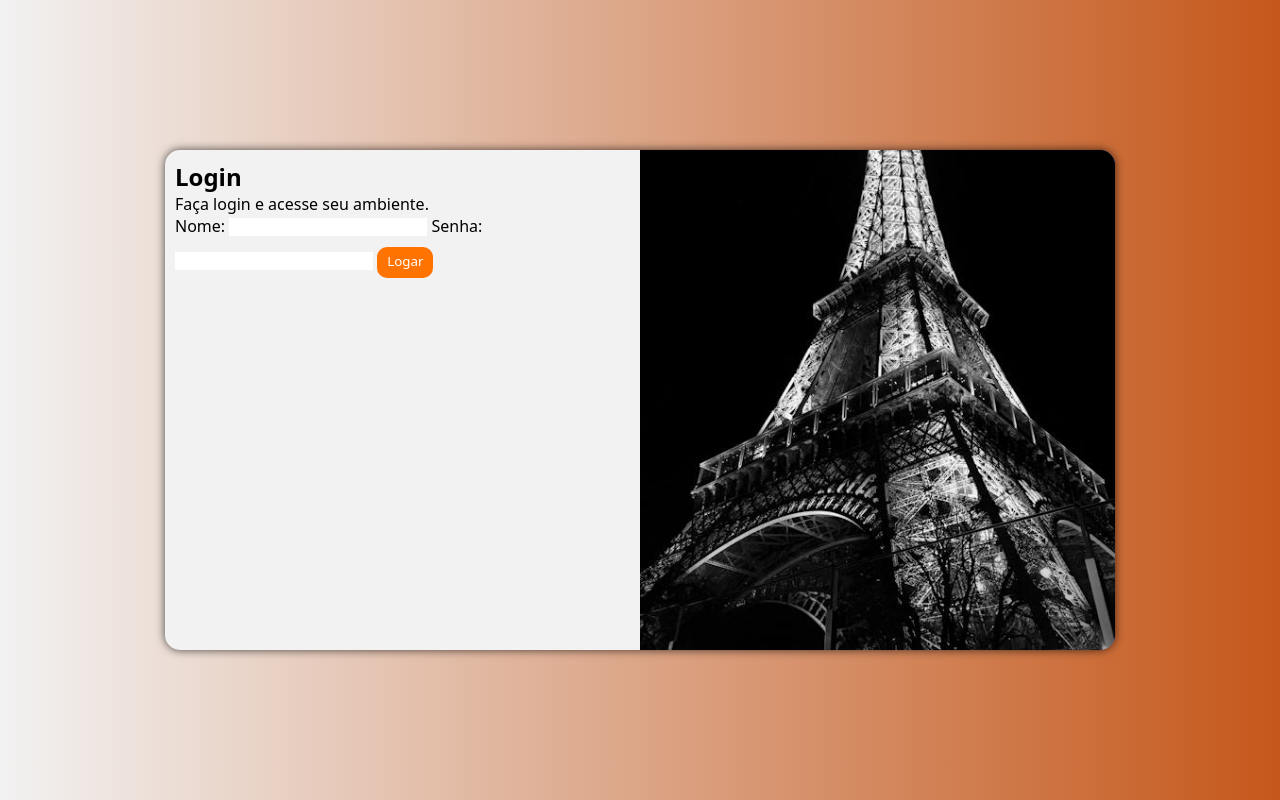
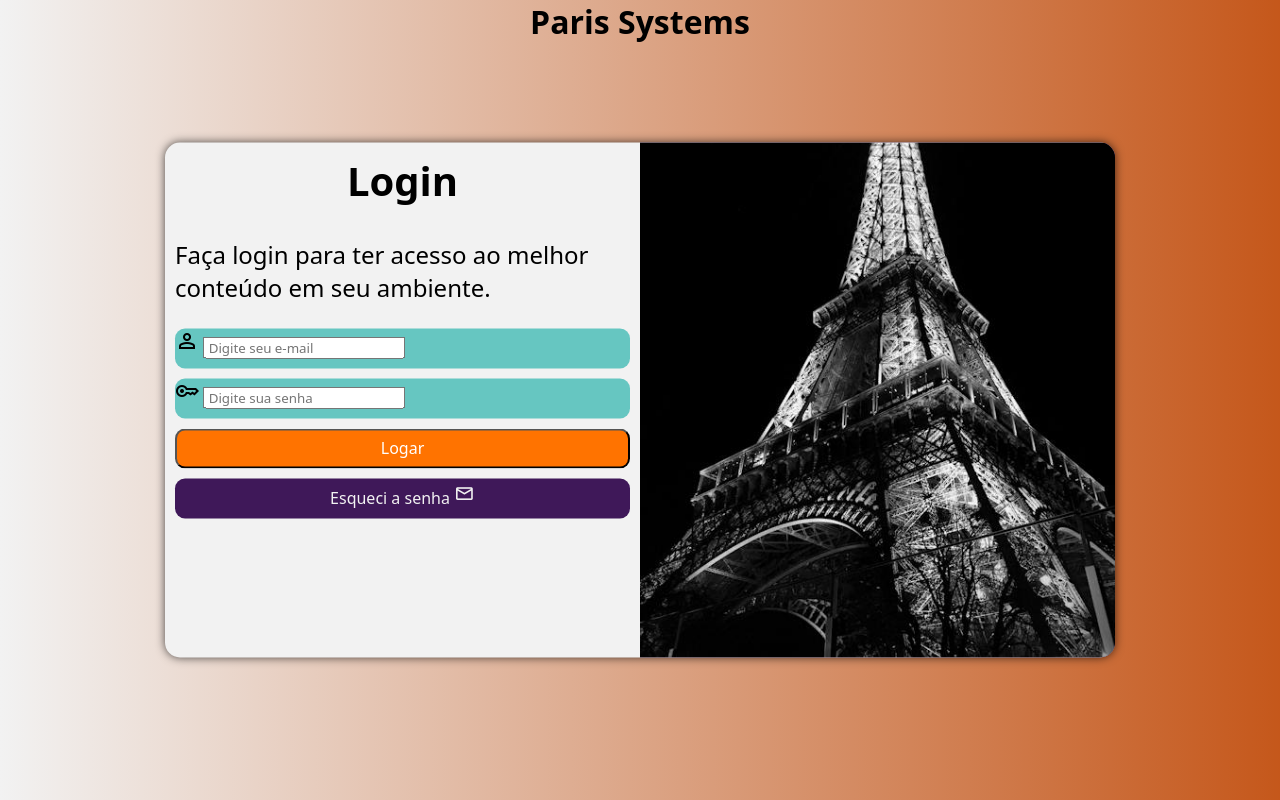
Before and after one commit to LuisHenque/projeto-login, a plain HTML site: page index.html in a window 1280 px wide. Drawn offline with nearby package versions, Linux system fonts and the light colour scheme.

Commit message:
Formatando as telas de login

```diff
--- a/index.html
+++ b/index.html
@@ -5,10 +5,13 @@
     <meta name="viewport" content="width=device-width, initial-scale=1.0">
     <link rel="stylesheet" href="style/style.css">
     <link rel="stylesheet" href="style/style-mq.css">
+    <link rel="stylesheet" href="https://fonts.googleapis.com/css2?family=Material+Symbols+Outlined:opsz,wght,FILL,GRAD@20..48,100..700,0..1,-50..200" />
     <title>Login</title>
 </head>
 <body>
-    <header></header>
+    <header>
+        <h1>Paris Systems</h1>
+    </header>
     <main>
         <section id="login">
             <div id="imagemLogin">
@@ -16,13 +19,27 @@
             </div>
             <div id="formLogin">
                 <h1>Login</h1>
-                <p>Faça login e acesse seu ambiente.</p>
-                <form action="login.html" method="post">
-                    <label for="iNome">Nome:</label>
-                    <input type="text" name="nome" id="iNome">
-                    <label for="iSenha">Senha: </label>
-                    <input type="password" name="senha" id="iSenha">
-                    <input id="button" type="submit" value="Logar">
+                <p>Faça login para ter acesso ao melhor conteúdo em seu ambiente.</p>
+                <form action="login.html" method="post" autocomplete="on">
+                    <div class="campo">
+                        <span class="material-symbols-outlined">
+                            person
+                            </span>
+                        <input type="email" name="login" id="iLogin" placeholder=" Digite seu e-mail" autocomplete="email" required maxlength="30">
+                        <label for="iLogin">Login</label>
+                    </div>
+                    <div class="campo">
+                        <span class="material-symbols-outlined">
+                            key
+                        </span>
+                        <input type="password" name="senha" id="iSenha" placeholder=" Digite sua senha" autocomplete="current-password" required minlength="8" maxlength="20">
+                            <label for="iSenha">Senha</label>
+                    </div>
+                    <input type="submit" value="Logar">
+                    <a class="botao" href="esqueci.html">
+                        Esqueci a senha
+                        <span class="material-symbols-outlined">mail</span>
+                    </a>
                 </form>
 
             </div>
--- a/style/style-mq.css
+++ b/style/style-mq.css
@@ -15,6 +15,14 @@
     section#login > div#formLogin {
         float: right;
         width: 70%;
+    }
+
+    div#formLogin > h1 {
+        font-size: 2em;
+        margin-bottom: 15px;
+    }
+    div#formLogin > p {
+        font-size: 1.3em;
     }
 
 }
@@ -36,4 +44,13 @@
         width: 50%;
 
     }
+    div#formLogin > h1 {
+        font-size: 2.5em;
+        padding-bottom: 20px;
+    }
+    div#formLogin > p {
+        font-size: 1.5em;
+        padding-bottom: 15px;
+    }
+
 }
--- a/style/style.css
+++ b/style/style.css
@@ -13,16 +13,20 @@ body, html {
     width: 100vw;
 }
 
+header h1 {
+    text-align: center;
+}
+
 main {
-    height: 100vh;
-    width: 100vw;
+    height: 90vh;
+    width: 90vw;
 }
 
 section#login {
     background-color: #f2f2f2;
     border-radius: 15px;
     display: block;
-    height: 500px;
+    height: 515px;
     position: absolute;
     width: 250px;
     left: 50%;
@@ -46,14 +50,72 @@ section#login > div#formLogin {
     padding: 10px;
 }
 
-input {
-    border: none;
+
+div#formLogin > h1 {
+    text-align: center;
+    margin-bottom: 10px;
 }
 
-input#button {
+div#formLogin > p {
+    font-size: 0.8em;
+    margin-bottom: 10px;
+}
+
+form > div.campo {
+    background-color: #19afa7a4;
+    height: 40px;
+    border-radius: 10px;
+    margin: 10px 0px;
+}
+
+div.campo > label {
+    display: none;
+}
+
+/* input {
+    border: none;
+    display: block;
+
+    height: 30px;
+    padding-left: 10px;
+} */
+
+form > input[type=submit] {
     background-color: #ff7300;
+    border-radius: 10px;
     color: white;
+    display: block;
+    font-size: 1em;
+    height: 40px;
+    margin-top: 10px;
     padding: 5px 10px 8px 10px;
+    width: 100%;
+    cursor: pointer;
+}
+
+form > input[type=submit]:hover {
+    background-color: #9e4700;
+}
+
+form > a.botao  {
+    background-color: #3f1859;
+    border-radius: 10px;
+    color: #f2f2f2;
+    display: block;
+    font-size: 1em;
+    height: 40px;
     margin-top: 10px;
-    border-radius: 10px;
+    padding: 5px 10px;
+    text-align: center;
+    text-decoration: none;
+    width: 100%;
 }
+
+form > a.botao:hover {
+    background-color: #742ba5;
+
+}
+
+form > a.botao > span {
+    font-size: 1.3em;
+}
```
